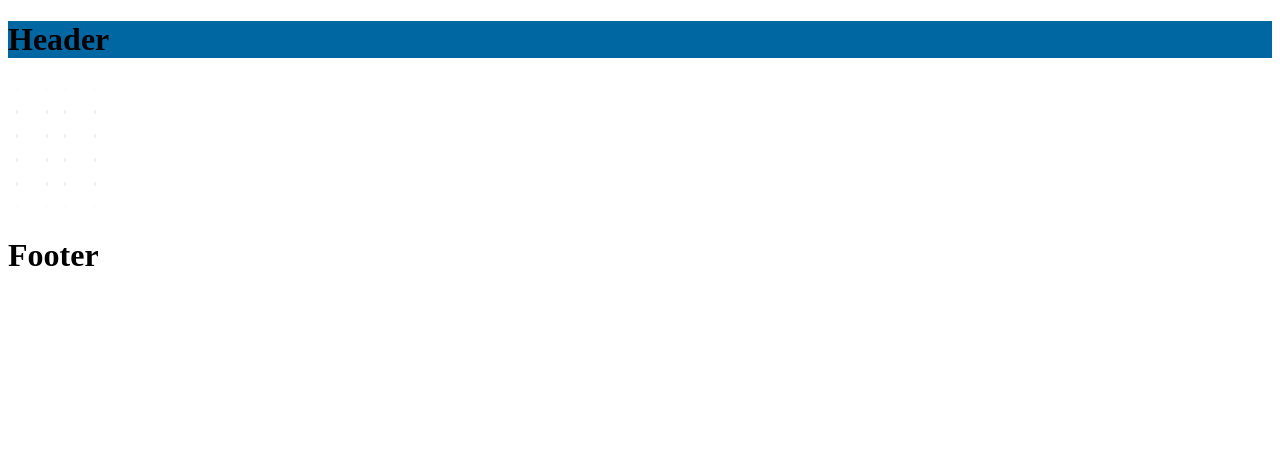
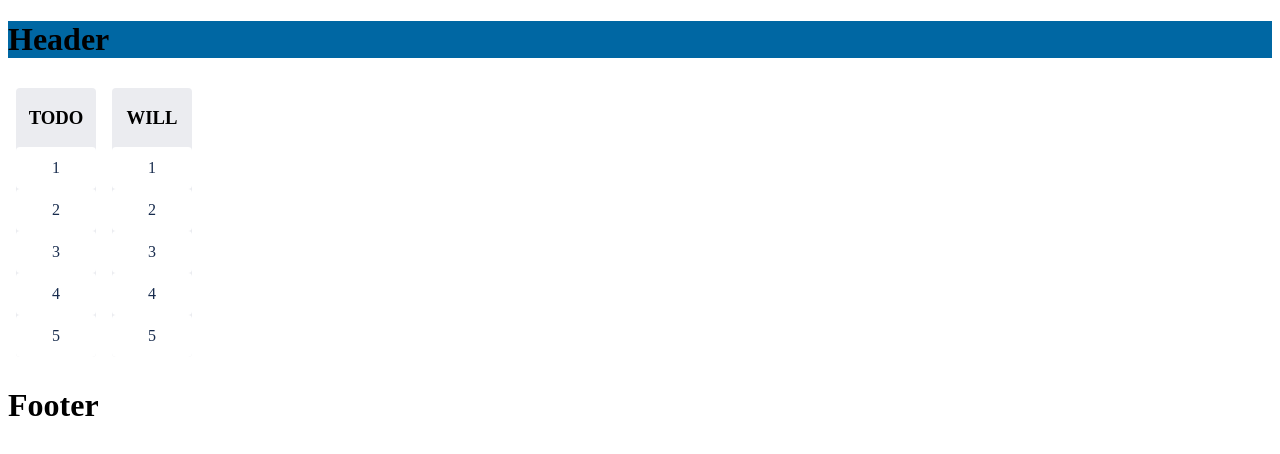
Before and after one commit to SuguruOoki/nuxt-original-trello, a Nuxt app: page / in a window 1280 px wide. Shown: the top 454 px of the page. Built offline with nearby package versions, Linux system fonts and the light colour scheme.

Commit message:
Add a variable for Card Component in CardColumn Component

```diff
--- a/components/BoardBody.vue
+++ b/components/BoardBody.vue
@@ -1,7 +1,7 @@
 <template>
   <div class="content">
     <div v-for="key in cardContent" :key="key.id" class="board-wrapper">
-      <CardColumn :title="title"/>
+      <CardColumn :columnTitle="key.title"/>
     </div>
   </div>
 </template>
--- a/components/CardColumn.vue
+++ b/components/CardColumn.vue
@@ -1,8 +1,8 @@
 <template>
   <div class="container-card">
-    <div>{{ ColumnTitle }}</div>
+    <div><h3>{{ columnTitle }}</h3></div>
     <div v-for="key in sample" :key="key" class="cards">
-      <Card/>
+      <Card :cardContent="key"/>
     </div>
   </div>
 </template>
@@ -10,7 +10,7 @@
 import Card from './Card.vue'
 export default {
   props: {
-    ColumnTitle: {
+    columnTitle: {
       type: String,
       require: true
     }
@@ -33,6 +33,7 @@ $gap-1: 8px;
   background-color: #ebecf0;
   border-radius: 4px;
   min-height: 100px;
+  min-width: 80px;
   height: 100%;
   display: flex;
   flex-direction: column;
```
